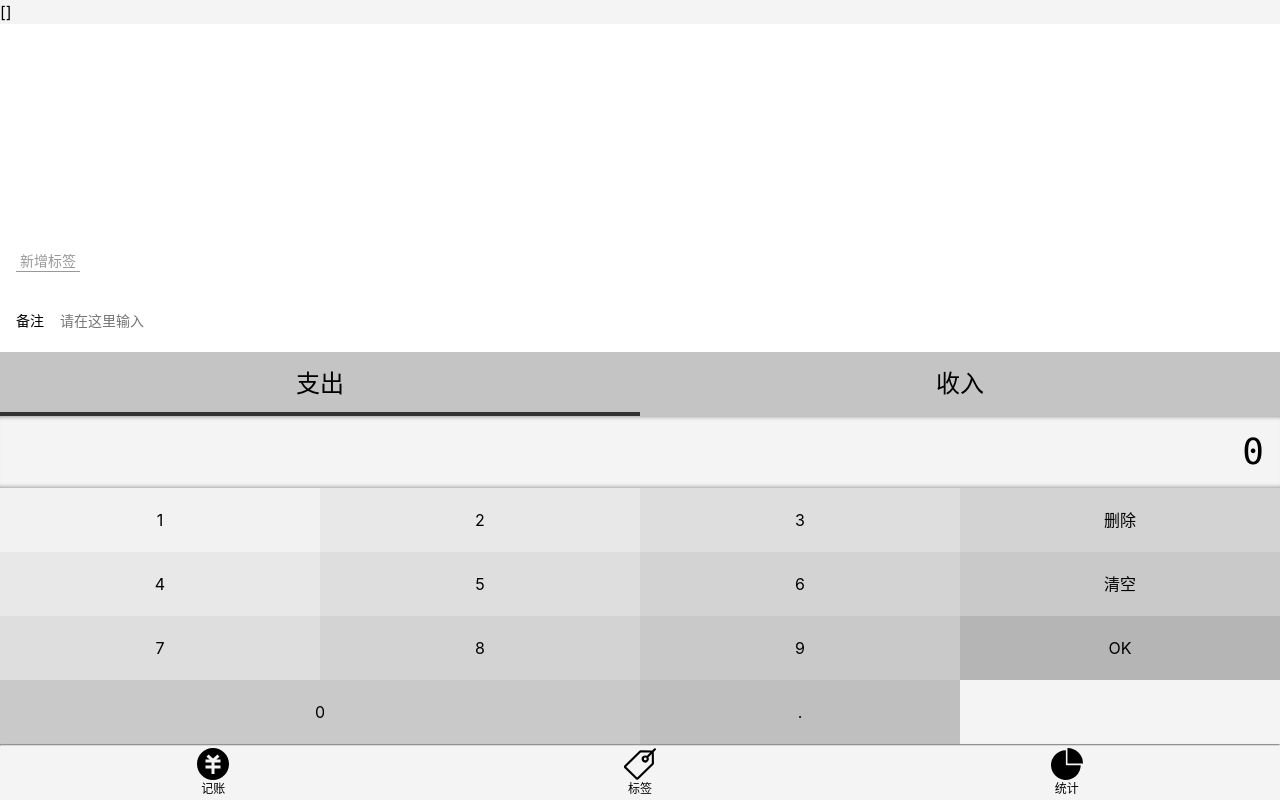
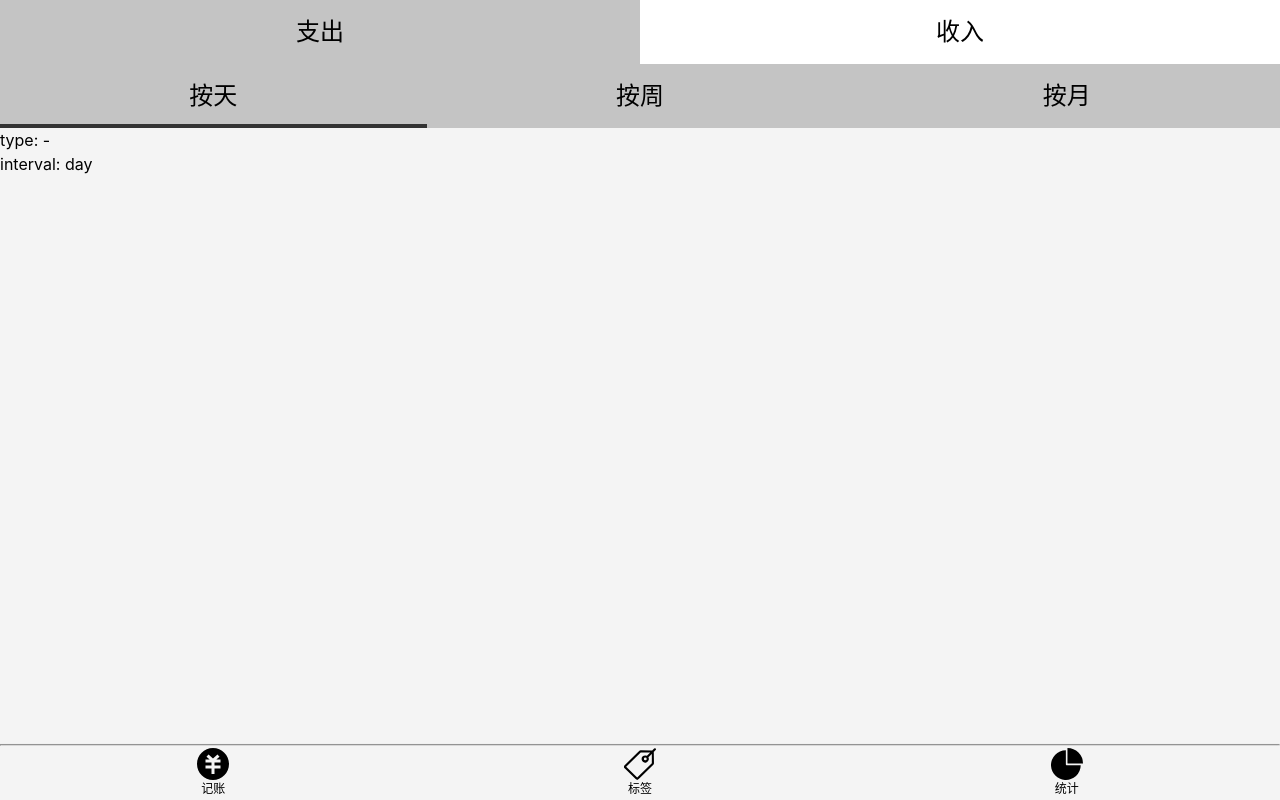
Before and after one commit to Leonjjj/Moreny-website, a Vue app: page /#/statistics in a window 1280 px wide. Before the commit this address led to /#/money. Built offline with nearby package versions, Linux system fonts and the light colour scheme.

Commit message:
删除Types.vue

```diff
--- /dev/null
+++ b/src/constants/intervalList.ts
@@ -0,0 +1,5 @@
+export default Object.freeze([
+    { text: '按天', value: 'day' },
+    { text: '按周', value: 'week' },
+    { text: '按月', value: 'month' },
+]);
--- /dev/null
+++ b/src/constants/recordTypeList.ts
@@ -0,0 +1,4 @@
+export default Object.freeze([
+    { text: '支出', value: '-' },
+    { text: '收入', value: '+' },
+]);
--- a/src/views/Money.vue
+++ b/src/views/Money.vue
@@ -1,7 +1,7 @@
 <template>
   <Layout class-prefix="layout">
     <NumberPads :value.sync="record.amount" @submit="saveRecord" />
-    <Types :value.sync="record.type" />
+    <Tabs :data-source="recordTypeList" :value.sync="record.type" />
     <div class="notes">
       <Notes
         fieldName="备注"
@@ -19,18 +19,22 @@
 import Vue from "vue";
 
 import NumberPads from "@/components/Money/NumberPads.vue";
-import Types from "@/components/Money/Types.vue";
+
 import Notes from "@/components/Money/Notes.vue";
 import Tags from "@/components/Money/Tags.vue";
 import { Component } from "vue-property-decorator";
+import Tabs from "@/components/Tabs.vue";
+import recordTypeList from "@/constants/recordTypeList";
 
 @Component({
-  components: { Tags, Notes, Types, NumberPads },
+  components: { Tabs, Tags, Notes, NumberPads },
 })
 export default class Money extends Vue {
   get recordList() {
     return this.$store.state.recordList;
   }
+  recordTypeList = recordTypeList;
+
   record: RecordItem = {
     tags: [],
     notes: "",
--- a/src/views/Statistics.vue
+++ b/src/views/Statistics.vue
@@ -1,6 +1,10 @@
 <template>
   <layout>
-    <Tabs class-prefix="type" :data-source="typeList" :value.sync="type" />
+    <Tabs
+      class-prefix="type"
+      :data-source="recordTypeList"
+      :value.sync="type"
+    />
     <Tabs
       class-prefix="interval"
       :data-source="intervalList"
@@ -15,25 +19,19 @@
 </template>
 
 <script  lang="ts">
-import Types from "@/components/Money/Types.vue";
 import Vue from "vue";
 import { Component } from "vue-property-decorator";
 import Tabs from "@/components/Tabs.vue";
+import intervalList from "@/constants/intervalList";
+import recordTypeList from "@/constants/recordTypeList";
 @Component({
-  components: { Tabs, Types },
+  components: { Tabs },
 })
 export default class Statistics extends Vue {
   type = "-";
   interval = "day";
-  intervalList = [
-    { text: "按天", value: "day" },
-    { text: "按周", value: "week" },
-    { text: "按月", value: "month" },
-  ];
-  typeList = [
-    { text: "支出", value: "-" },
-    { text: "收入", value: "+" },
-  ];
+  intervalList = intervalList;
+  recordTypeList = recordTypeList;
 }
 </script>
 
```
